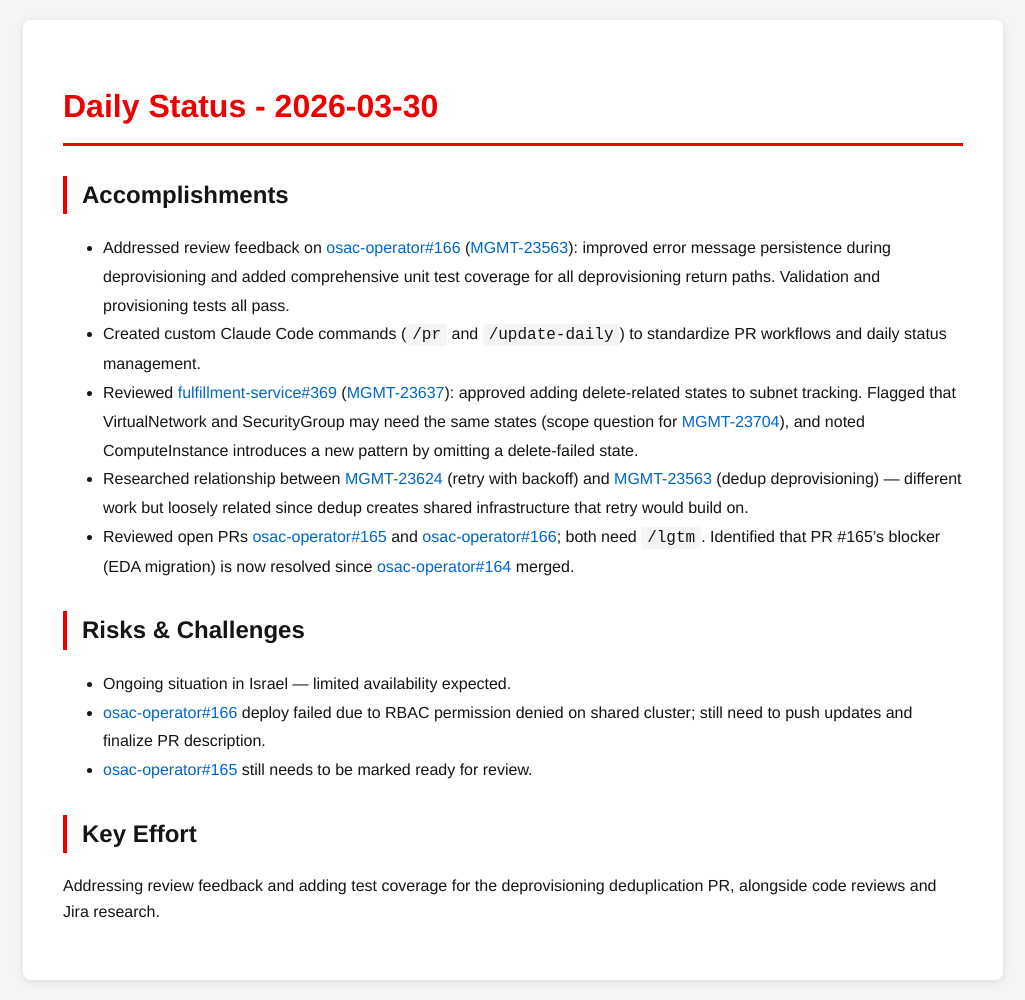
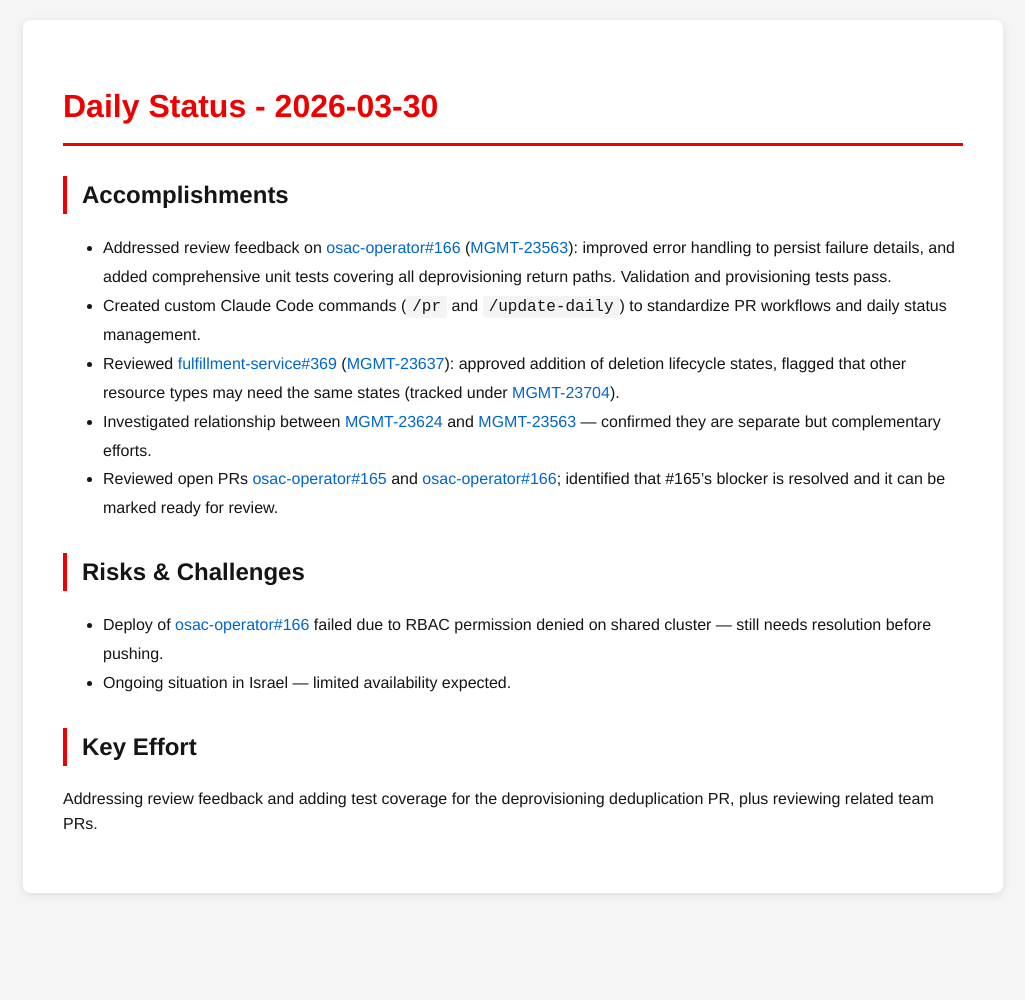
Before and after one commit to tzvatot/daily-status, a Jekyll site: the page built from 2026-03-30.md, in a window 1280 px wide. Shown: the whole page, without its empty margins (127-1152 px from the left). Built offline with Jekyll 4.4.1, drawn with Linux system fonts in a browser that asks for light colours; after the commit the page ends 913 px from its top, so only the background shows below that.

Commit message:
Daily status update - 2026-03-30

```diff
--- a/2026-03-30.md
+++ b/2026-03-30.md
@@ -7,16 +7,15 @@
 # Daily Status - 2026-03-30
 
 ## Accomplishments
-- Addressed review feedback on [osac-operator#166](https://github.com/osac-project/osac-operator/pull/166) ([MGMT-23563](https://issues.redhat.com/browse/MGMT-23563)): improved error message persistence during deprovisioning and added comprehensive unit test coverage for all deprovisioning return paths. Validation and provisioning tests all pass.
+- Addressed review feedback on [osac-operator#166](https://github.com/osac-project/osac-operator/pull/166) ([MGMT-23563](https://issues.redhat.com/browse/MGMT-23563)): improved error handling to persist failure details, and added comprehensive unit tests covering all deprovisioning return paths. Validation and provisioning tests pass.
 - Created custom Claude Code commands (`/pr` and `/update-daily`) to standardize PR workflows and daily status management.
-- Reviewed [fulfillment-service#369](https://github.com/osac-project/fulfillment-service/pull/369) ([MGMT-23637](https://issues.redhat.com/browse/MGMT-23637)): approved adding delete-related states to subnet tracking. Flagged that VirtualNetwork and SecurityGroup may need the same states (scope question for [MGMT-23704](https://issues.redhat.com/browse/MGMT-23704)), and noted ComputeInstance introduces a new pattern by omitting a delete-failed state.
-- Researched relationship between [MGMT-23624](https://issues.redhat.com/browse/MGMT-23624) (retry with backoff) and [MGMT-23563](https://issues.redhat.com/browse/MGMT-23563) (dedup deprovisioning) — different work but loosely related since dedup creates shared infrastructure that retry would build on.
-- Reviewed open PRs [osac-operator#165](https://github.com/osac-project/osac-operator/pull/165) and [osac-operator#166](https://github.com/osac-project/osac-operator/pull/166); both need `/lgtm`. Identified that PR #165's blocker (EDA migration) is now resolved since [osac-operator#164](https://github.com/osac-project/osac-operator/pull/164) merged.
+- Reviewed [fulfillment-service#369](https://github.com/osac-project/fulfillment-service/pull/369) ([MGMT-23637](https://issues.redhat.com/browse/MGMT-23637)): approved addition of deletion lifecycle states, flagged that other resource types may need the same states (tracked under [MGMT-23704](https://issues.redhat.com/browse/MGMT-23704)).
+- Investigated relationship between [MGMT-23624](https://issues.redhat.com/browse/MGMT-23624) and [MGMT-23563](https://issues.redhat.com/browse/MGMT-23563) — confirmed they are separate but complementary efforts.
+- Reviewed open PRs [osac-operator#165](https://github.com/osac-project/osac-operator/pull/165) and [osac-operator#166](https://github.com/osac-project/osac-operator/pull/166); identified that #165's blocker is resolved and it can be marked ready for review.
 
 ## Risks & Challenges
+- Deploy of [osac-operator#166](https://github.com/osac-project/osac-operator/pull/166) failed due to RBAC permission denied on shared cluster — still needs resolution before pushing.
 - Ongoing situation in Israel — limited availability expected.
-- [osac-operator#166](https://github.com/osac-project/osac-operator/pull/166) deploy failed due to RBAC permission denied on shared cluster; still need to push updates and finalize PR description.
-- [osac-operator#165](https://github.com/osac-project/osac-operator/pull/165) still needs to be marked ready for review.
 
 ## Key Effort
-Addressing review feedback and adding test coverage for the deprovisioning deduplication PR, alongside code reviews and Jira research.
+Addressing review feedback and adding test coverage for the deprovisioning deduplication PR, plus reviewing related team PRs.
```
